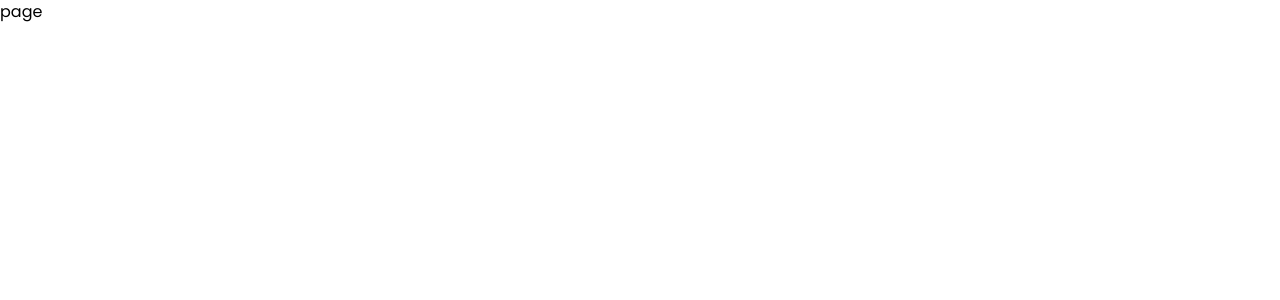
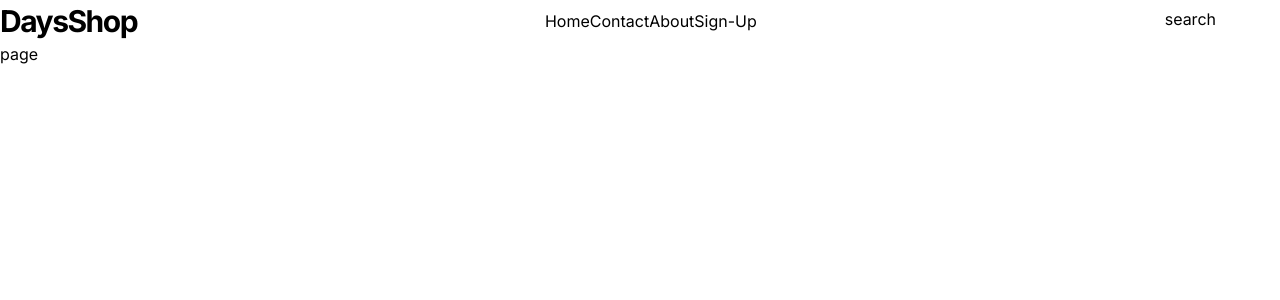
Before and after one commit to h-wasi/days-shop, a Next.js app: page / in a window 1280 px wide. Shown: the top 300 px of the page. Built offline with nearby package versions, Linux system fonts and the light colour scheme.

Commit message:
navbar enabled

```diff
--- a/app/layout.tsx
+++ b/app/layout.tsx
@@ -1,68 +1,34 @@
-// import type { Metadata } from "next";
-// import { Inter, Poppins } from "next/font/google";
-// import "./globals.css";
-// import React from "react";
-// import Navbar from "@/components/shared/Navbar";
+import type { Metadata } from "next";
+import { Inter, Poppins } from "next/font/google";
+import "./globals.css";
+import React from "react";
+import Navbar from "@/components/shared/Navbar";
 
-// const inter = Inter({
-//   subsets: ["latin"],
-//   weight: [
-//     "100",
-//     "200",
-//     "300",
-//     "400",
-//     "500",
-//     "600",
-//     "700",
-//     "700",
-//     "800",
-//     "900",
-//   ],
-//   variable: "--font-inter",
-// });
-
-// const poppins = Poppins({
-//   subsets: ["latin"],
-//   weight: ["300", "400", "500", "600", "700"],
-//   variable: "--font-poppins",
-// });
-
-// export const metadata: Metadata = {
-//   title: "Days-Shop",
-//   description: "Generated by create next app",
-// };
-
-// export default function RootLayout({
-//   children,
-// }: {
-//   children: React.ReactNode;
-// }) {
-//   return (
-//     <html lang="en">
-//       <body className={`${inter.variable} ${poppins.variable}`}>
-//         {/* <Navbar /> */}
-//         {children}
-//       </body>
-//     </html>
-//   );
-// }
-
-
-// Providers
-// import { ThemeProvider } from "@/context/ThemeProvider";
-import type { Metadata } from "next";
-import React from "react";
-import {  Poppins } from "next/font/google";
-import "./globals.css";
-// import { Toaster } from "@/components/ui/toaster";
+const inter = Inter({
+  subsets: ["latin"],
+  weight: [
+    "100",
+    "200",
+    "300",
+    "400",
+    "500",
+    "600",
+    "700",
+    "700",
+    "800",
+    "900",
+  ],
+  variable: "--font-inter",
+});
 
 const poppins = Poppins({
   subsets: ["latin"],
-  weight: ["100", "200", "300", "400", "500", "600", "700", "800", "900"],
+  weight: ["300", "400", "500", "600", "700"],
+  variable: "--font-poppins",
 });
 
 export const metadata: Metadata = {
-  title: "Create Next App",
+  title: "Days-Shop",
   description: "Generated by create next app",
 };
 
@@ -73,11 +39,9 @@ export default function RootLayout({
 }) {
   return (
     <html lang="en">
-      <body className={poppins.className}>
-        {/* <ThemeProvider defaultTheme="light"> */}
-          {children}
-          {/* <Toaster /> */}
-        {/* </ThemeProvider> */}
+      <body className={`${inter.variable} ${poppins.variable}`}>
+        <Navbar />
+        {children}
       </body>
     </html>
   );
--- a/components/shared/Navbar.tsx
+++ b/components/shared/Navbar.tsx
@@ -8,7 +8,7 @@ function Navbar() {
   return (
     <div className="flex-between">
       <div className="logo h1-bold">DaysShop</div>
-      <div className={"flex-between"}>
+      <div className={"flex-between justify-between"}>
         <Link href={"/"}>Home</Link>
         <Link href={"/contact"}>Contact</Link>
         <Link href={"/about"}>About</Link>
```
